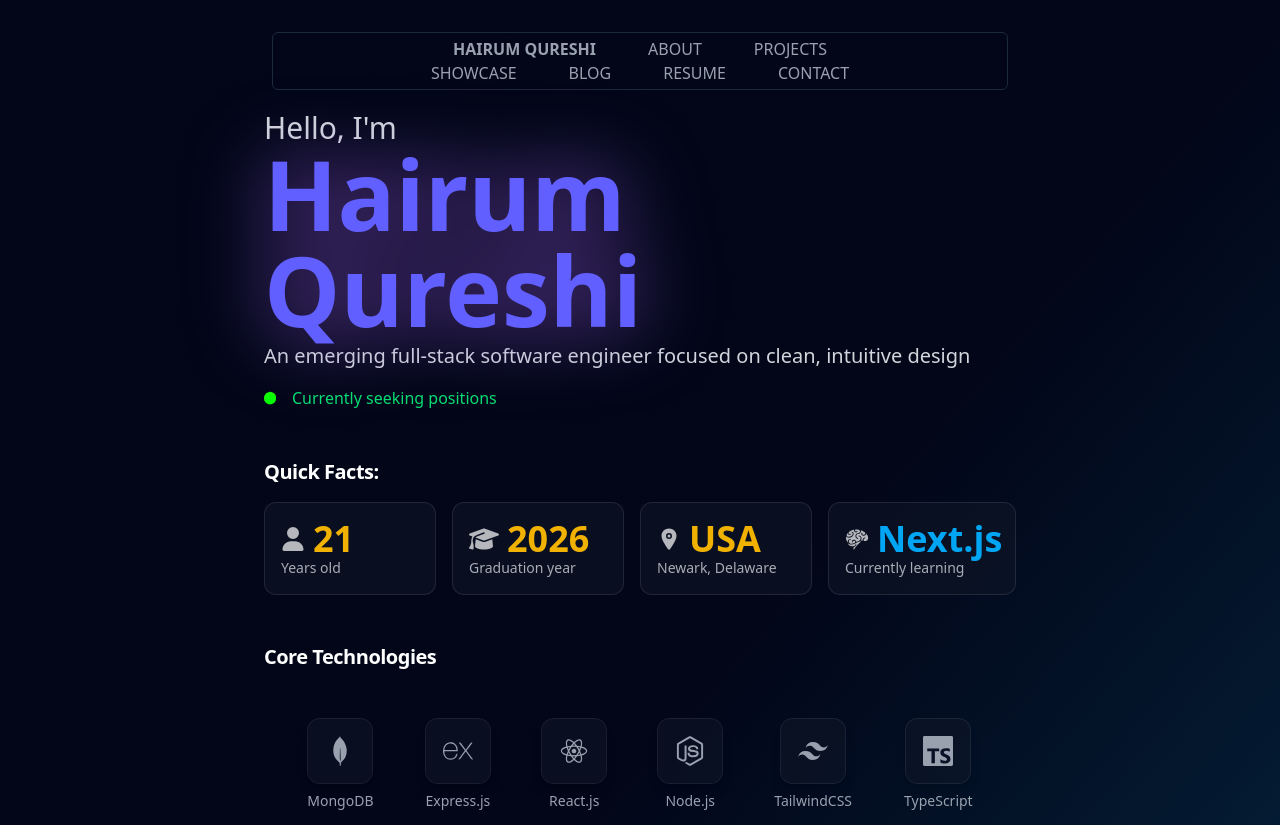
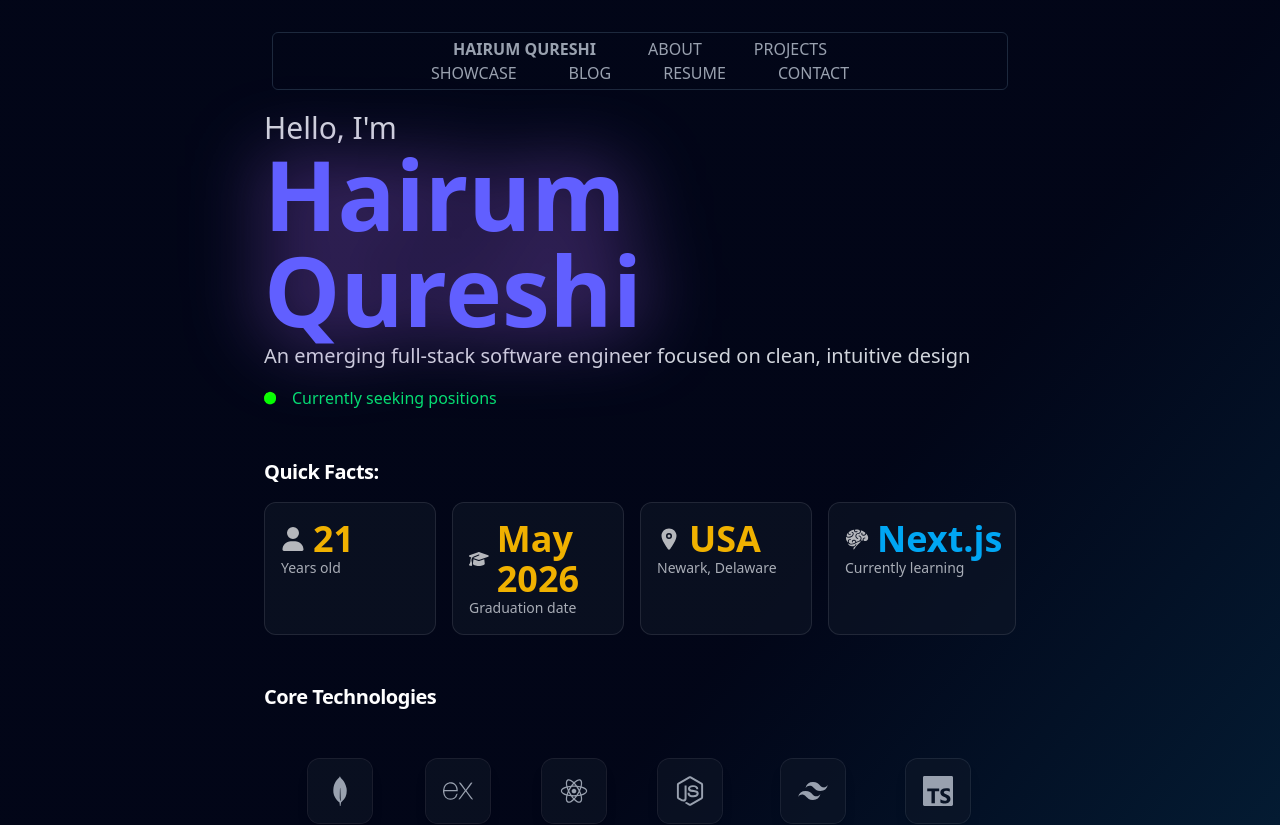
Before and after one commit to Hairum-Qureshi/personal-portfolio, a Next.js app: page / in a window 1280 px wide. Shown: the top 825 px of the page. Built offline with nearby package versions, Linux system fonts and the light colour scheme.

Commit message:
changed 'graduation year' to 'graduation date' and added month as well

```diff
--- a/app/page.tsx
+++ b/app/page.tsx
@@ -49,11 +49,11 @@ export default function Home() {
 								<div className="flex items-center space-x-2">
 									<FaGraduationCap className="text-3xl text-white/70" />
 									<span className="text-4xl font-extrabold text-yellow-500">
-										2026
+										May 2026
 									</span>
 								</div>
 								<span className="text-sm font-medium text-gray-300/80 mt-[-5px]">
-									Graduation year
+									Graduation date
 								</span>
 							</div>
 						</div>
```
